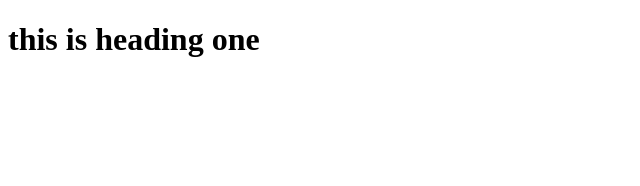
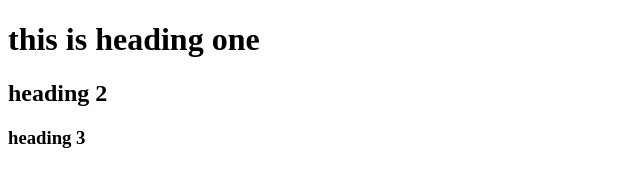
Before and after one commit to Alyan-Rana/samle-assign, a plain HTML site: page index.html in a window 1280 px wide. Shown: the whole page, without its empty margins (0-640 px from the left). Drawn offline with Linux system fonts and the light colour scheme.

Commit message:
this is commit

```diff
--- a/index.html
+++ b/index.html
@@ -8,5 +8,7 @@
 </head>
 <body>
     <h1>this is heading one</h1>
+    <h2>heading 2</h2>
+    <h3>heading 3</h3>
 </body>
 </html>
```
